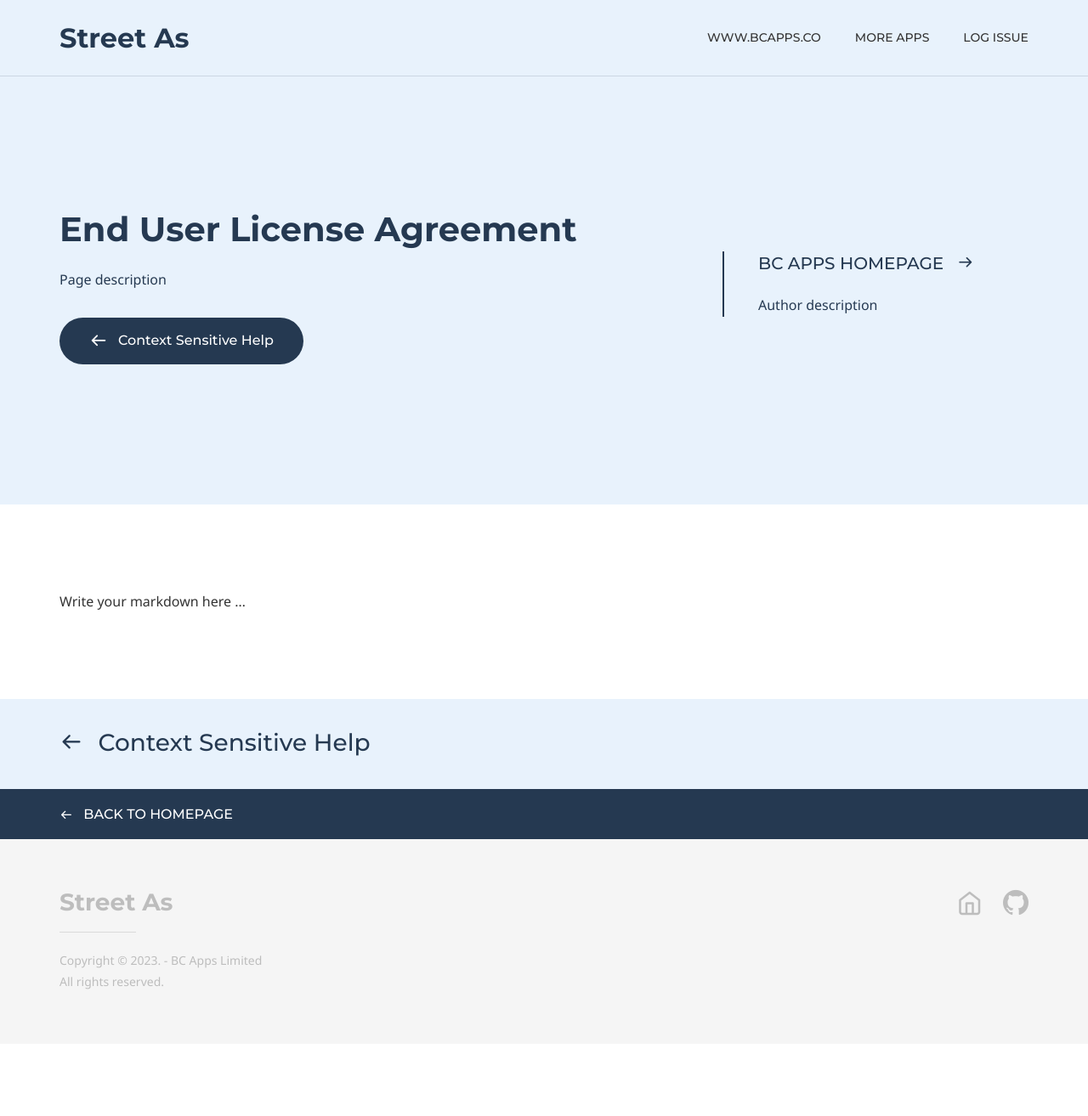
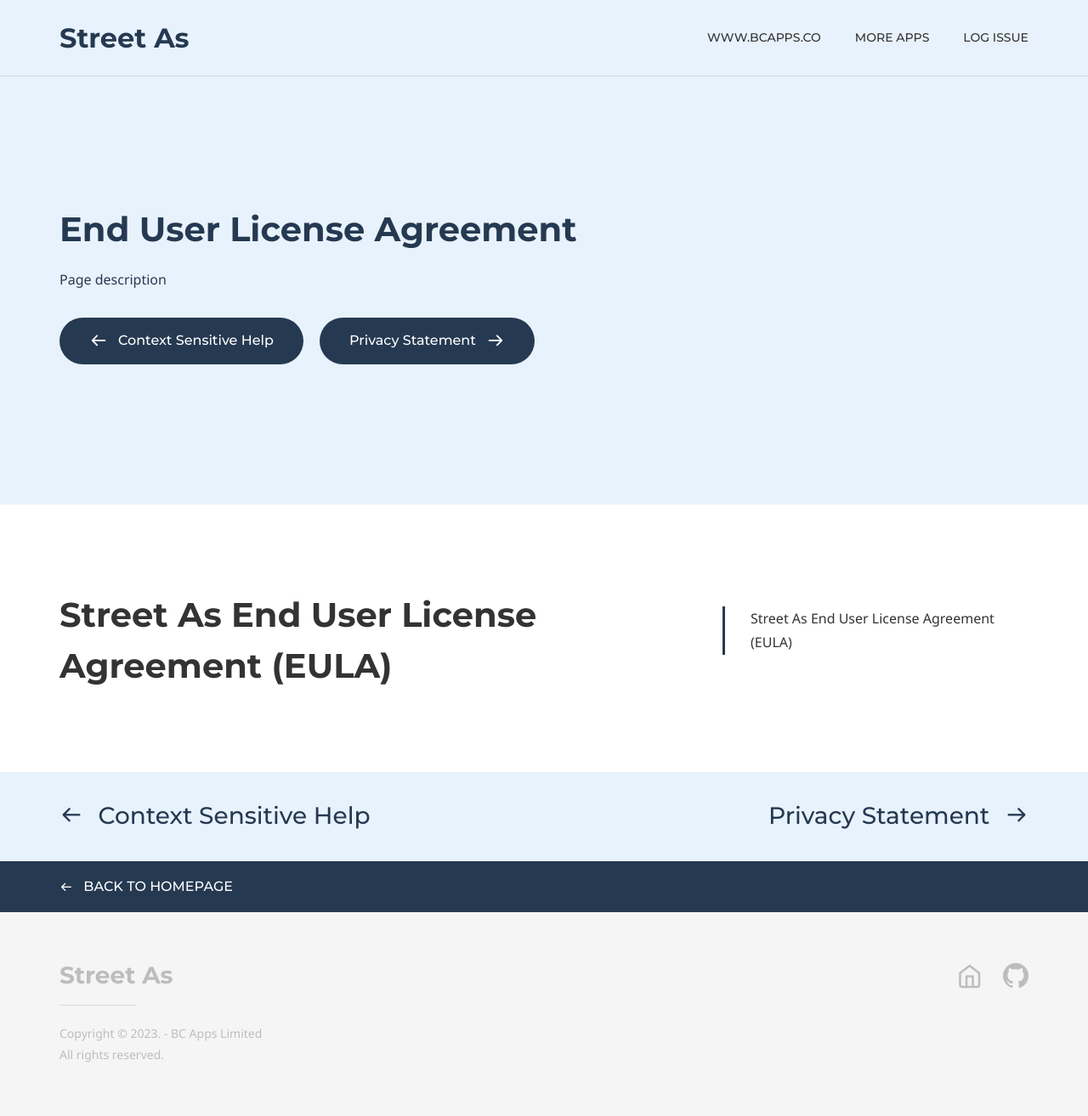
Before and after one commit to BCAppsLimited/StreetAs, a Jekyll site: the page built from eula.md, in a window 1280 px wide. Shown: the whole page at 85% size. Built offline with Jekyll 4.4.1, drawn with Linux system fonts in a browser that asks for light colours; some web fonts are replaced; before the commit the page ends 1229 px from its top, so only the background shows below that.

Commit message:
New topics

```diff
--- a/eula.md
+++ b/eula.md
@@ -10,10 +10,10 @@ description: Page description
 
 # Author box
 author:
-    title: BC Apps Homepage
-    title_url: https://www.bcapps.co
-    external_url: true
-    description: Author description
+    title:
+    title_url:
+    external_url:
+    description:
 
 # Micro navigation
 micro_nav: true
@@ -24,8 +24,8 @@ page_nav:
         content: Context Sensitive Help
         url: /context-sensitive-help
     next:
-        content:
-        url:
+        content: Privacy Statement
+        url: /privacy-statement
 ---
 
-Write your markdown here ...
+# Street As End User License Agreement (EULA)
```
Also changed, not shown: privacy-statement.md (added, +31 -0 lines).
